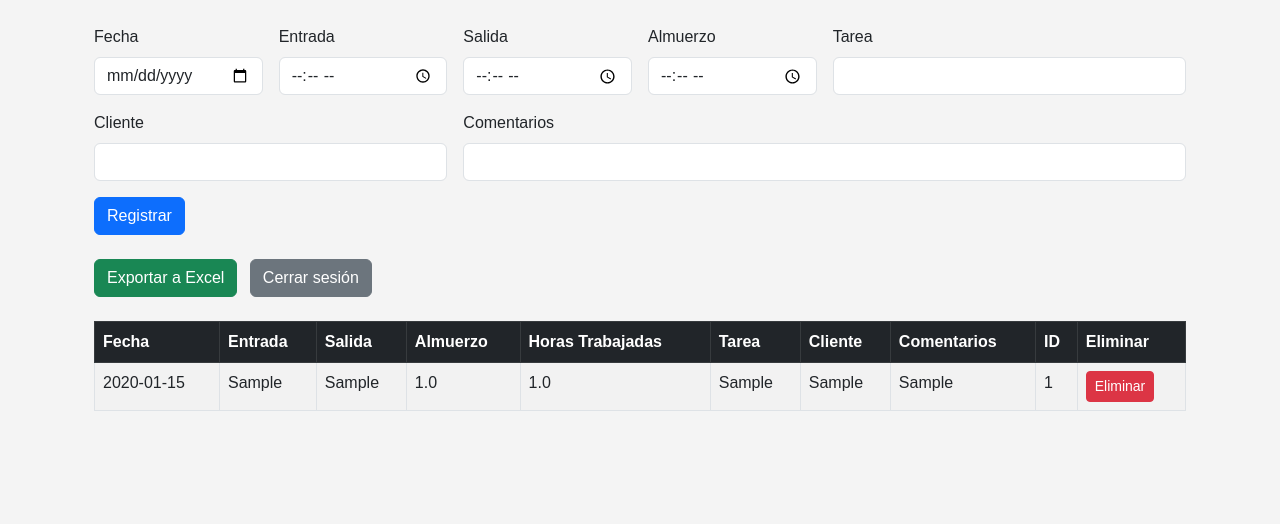
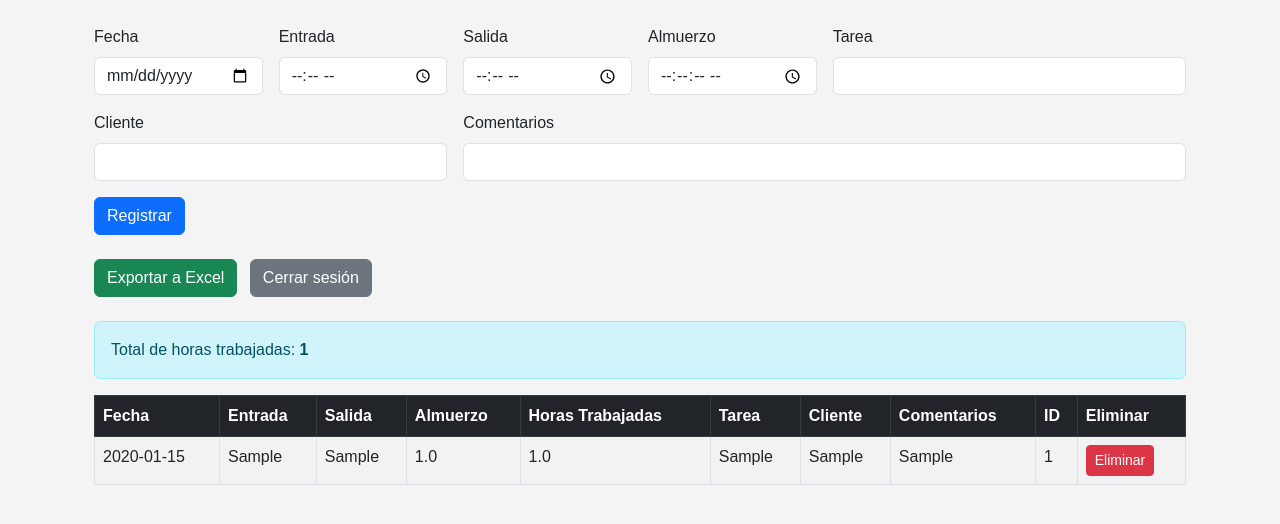
Before and after one commit to GUILLERMOWEB/Registro-de-horas-mejorado, a Flask app: template templates/dashboard.html in a window 1280 px wide. Shown: the part 155-679 px from the top of the page. Run offline with Flask 3, Linux system fonts and the light colour scheme; tables that the repository leaves empty hold one stand-in row (values such as "Sample post"); the template is opened without the code that fills it: values that come from a table or form of the project are taken from there, most other values are stand-ins (such as "Sample title", 1, 10 or a date in 2020).

Commit message:
corrigo lod html

```diff
--- a/templates/dashboard.html
+++ b/templates/dashboard.html
@@ -2,7 +2,7 @@
 
 {% block content %}
 <div class="container mt-5">
-  <h2 class="mb-4">Bienvenido, {{ session['usuario'] }}!</h2>
+  <h2 class="mb-4">Bienvenido, {{ session['username'] }}!</h2>
 
   <form method="POST" action="/dashboard" class="row g-3 mb-4">
     <div class="col-md-2">
@@ -19,7 +19,7 @@
     </div>
     <div class="col-md-2">
       <label for="almuerzo" class="form-label">Almuerzo</label>
-      <input type="time" name="almuerzo" class="form-control" required>
+      <input type="time" name="almuerzo" class="form-control" required step="1">
     </div>
     <div class="col-md-4">
       <label for="tarea" class="form-label">Tarea</label>
@@ -42,6 +42,10 @@
     <a href="/exportar" class="btn btn-success me-2">Exportar a Excel</a>
     <a href="/logout" class="btn btn-secondary">Cerrar sesión</a>
   </div>
+  <div class="alert alert-info">
+    Total de horas trabajadas: <strong>{{ total_horas }}</strong>
+  </div>
+
 
   <div class="table-responsive">
     <table class="table table-striped table-bordered">
```
